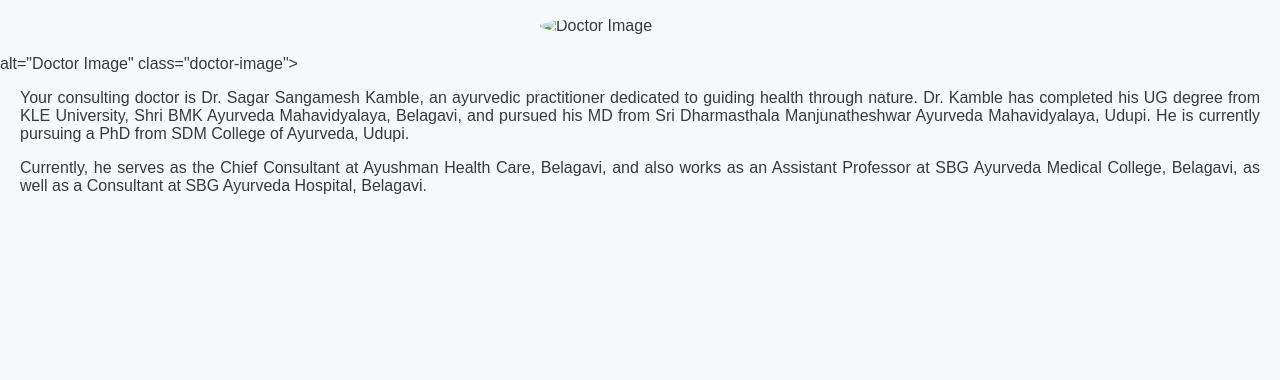
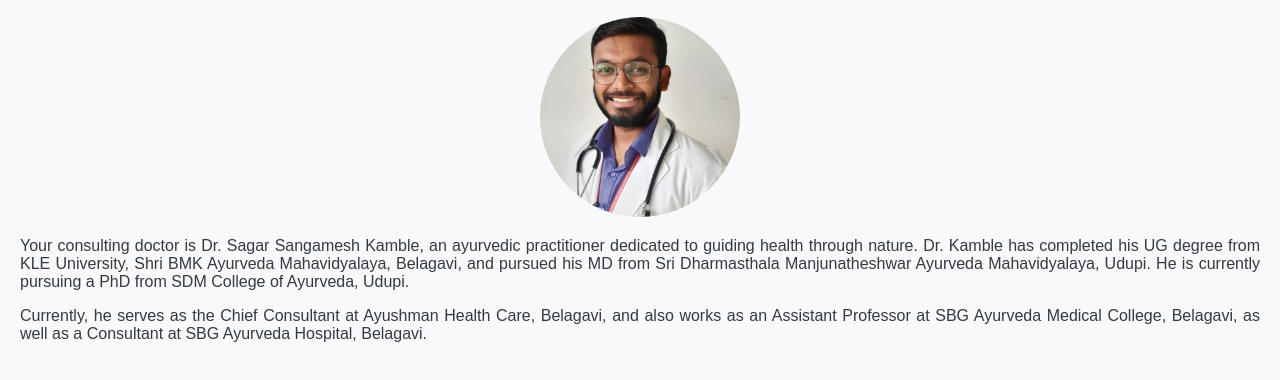
Before and after one commit to maheshpattarg/hospital-website, a plain HTML site: page doctor.html in a window 1280 px wide. Shown: the part 136-516 px from the top of the page. Drawn offline with Linux system fonts and the light colour scheme.

Commit message:
Update doctor.html

```diff
--- a/doctor.html
+++ b/doctor.html
@@ -17,7 +17,7 @@
 
   <section id="doctor">
     <h2>Know Your Doctor</h2>
-    <img src="<img src="doctor.jpg" alt="Doctor Image" class="doctor-image"> alt="Doctor Image" class="doctor-image"> <!-- Replace with doctor image path -->
+    <img src="doctor.jpg" alt="Doctor Image" class="doctor-image"> <!-- Replace with doctor image path -->
     <p>Your consulting doctor is Dr. Sagar Sangamesh Kamble, an ayurvedic practitioner dedicated to guiding health through nature. Dr. Kamble has completed his UG degree from KLE University, Shri BMK Ayurveda Mahavidyalaya, Belagavi, and pursued his MD from Sri Dharmasthala Manjunatheshwar Ayurveda Mahavidyalaya, Udupi. He is currently pursuing a PhD from SDM College of Ayurveda, Udupi.</p>
     <p>Currently, he serves as the Chief Consultant at Ayushman Health Care, Belagavi, and also works as an Assistant Professor at SBG Ayurveda Medical College, Belagavi, as well as a Consultant at SBG Ayurveda Hospital, Belagavi.</p>
   </section>
```
